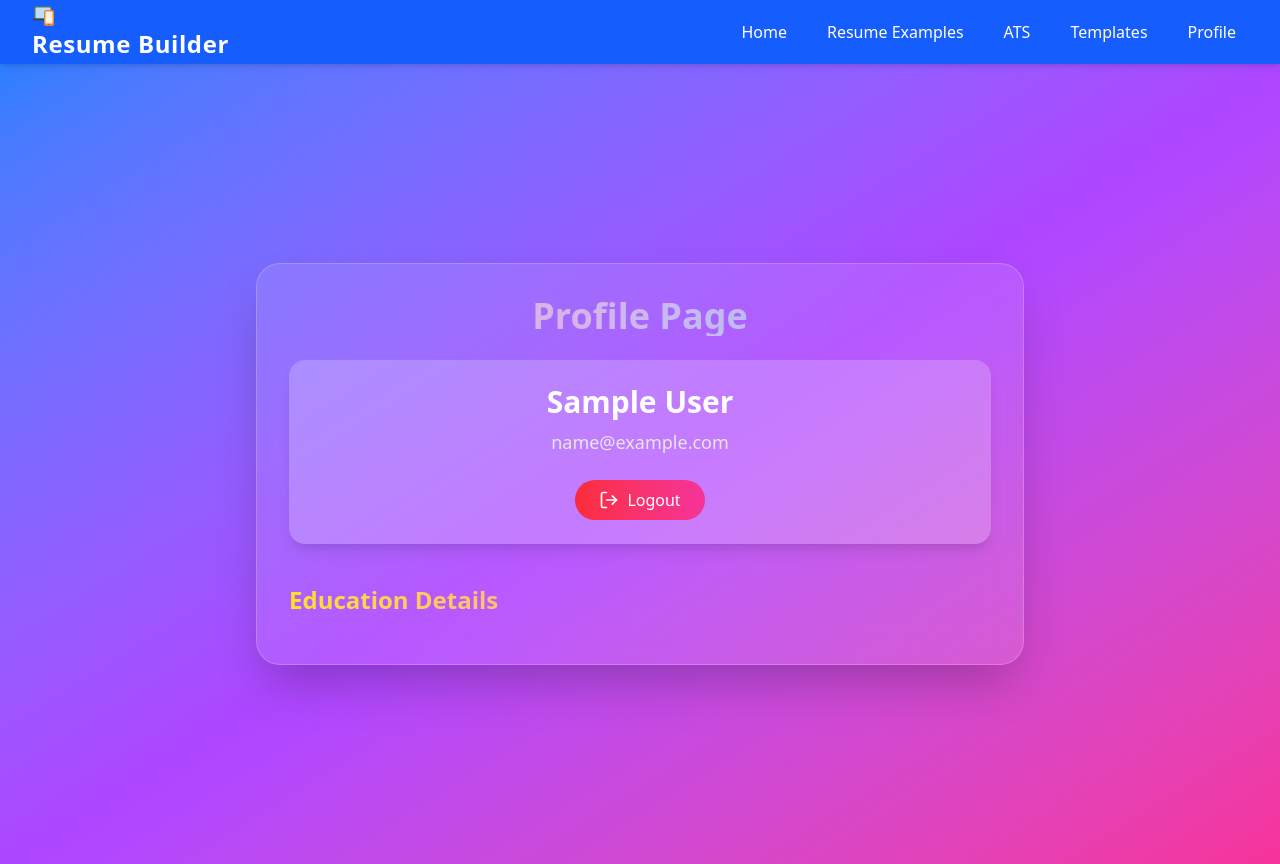
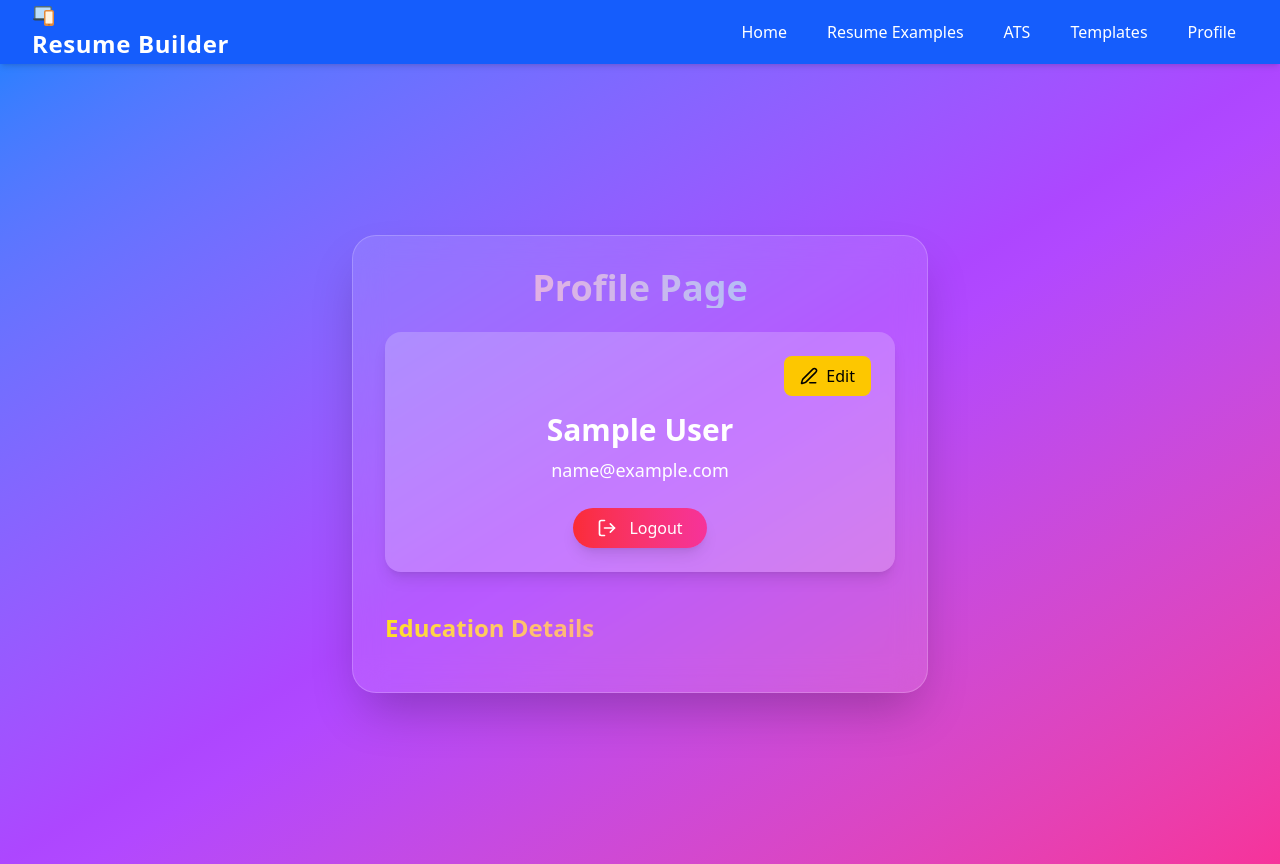
Before and after one commit to shubh-gupta145/Resume-Craft, a React (Vite) app in the folder Resume craft/frontend/: page /profile in a window 1280 px wide. Built offline with nearby package versions, Linux system fonts and the light colour scheme; sample sign-in values are in the browser's storage.

Commit message:
all buttons are clickable and profile page updated

```diff
--- a/Resume craft/frontend/src/components/Home Subcomponent/Atsfeatures.jsx
+++ b/Resume craft/frontend/src/components/Home Subcomponent/Atsfeatures.jsx
@@ -1,5 +1,6 @@
 import { motion } from "framer-motion";
 import { ShieldCheck, FileText, Rocket } from "lucide-react";
+import { Link } from "react-router-dom";
 
 export default function AtsSection() {
   return (
@@ -22,10 +23,12 @@ export default function AtsSection() {
             Our AI-powered resume templates are tested to pass all major ATS
             scanners. Focus on content, we’ll handle the formatting.
           </p>
-
-          <button className="bg-white text-[rgb(217,26,118)] font-semibold px-6 py-3 rounded-lg shadow-md hover:bg-gray-100 transition-all duration-300">
+           <Link to="/ats">
+           <button className="bg-white text-[rgb(217,26,118)] font-semibold px-6 py-3 rounded-lg shadow-md hover:bg-gray-100 transition-all duration-300">
             Build an ATS-Friendly Resume
           </button>
+          </Link>
+
         </motion.div>
 
         {/* Right Feature Cards */}
--- a/Resume craft/frontend/src/components/Home Subcomponent/Grammerchecksection.jsx
+++ b/Resume craft/frontend/src/components/Home Subcomponent/Grammerchecksection.jsx
@@ -41,7 +41,7 @@ export default function GrammarCheckSection() {
       >
         <div className="relative bg-white rounded-2xl shadow-xl p-6 max-w-xs md:max-w-sm">
           <img
-            src="\grammer.jpg" // replace with your image
+            src="\grammer.jpg"
             alt="Profile Preview"
             className="rounded-full w-32 h-32 mx-auto mb-4 border-4 border-pink-400"
           />
--- a/Resume craft/frontend/src/components/Main components/Mainprofile.jsx
+++ b/Resume craft/frontend/src/components/Main components/Mainprofile.jsx
@@ -1,39 +1,59 @@
-import React from "react";
+import React, { useState } from "react";
 import { motion } from "framer-motion";
-import { LogOut } from "lucide-react";
+import { LogOut, Edit3, Save } from "lucide-react";
 import { useNavigate } from "react-router-dom";
 
 const ProfilePage = () => {
   const navigate = useNavigate();
 
-  // ✅ Read user details from localStorage
-  const user = JSON.parse(localStorage.getItem("user")) || {
+  // Read old saved user
+  const storedUser = JSON.parse(localStorage.getItem("user")) || {
     name: "Guest User",
     email: "guest@example.com",
+    password: "",
     education: [],
   };
 
-  // ✅ Logout (remove token + user + redirect to login page)
+  const [user, setUser] = useState(storedUser);
+  const [editMode, setEditMode] = useState(false);
+
+  // Temp values during editing
+  const [formData, setFormData] = useState({
+    name: user.name,
+    email: user.email,
+    password: user.password,
+  });
+
+  // Logout
   const handleLogout = () => {
     localStorage.removeItem("token");
+    navigate("/");
+  };
 
-    navigate("/"); // redirect to home page
+  // Save profile changes
+  const handleSave = () => {
+    const updatedUser = { ...user, ...formData };
+    setUser(updatedUser);
+    localStorage.setItem("user", JSON.stringify(updatedUser));
+
+    setEditMode(false);
   };
 
   return (
-    <div className="min-h-screen bg-gradient-to-br from-blue-500 via-purple-500 to-pink-500 flex items-center justify-center py-10 px-4">
+    <div className="min-h-screen bg-gradient-to-br from-blue-500 via-purple-500 to-pink-500 flex items-center justify-center py-10 px-4 text-white">
+
       <motion.div
         initial={{ opacity: 0, y: 50 }}
         animate={{ opacity: 1, y: 0 }}
         transition={{ duration: 1 }}
-        className="bg-white/10 backdrop-blur-lg border border-white/20 rounded-3xl shadow-2xl p-8 w-full max-w-3xl text-center text-white"
+        className="bg-white/10 backdrop-blur-lg border border-white/20 rounded-3xl shadow-2xl p-8 w-full max-w-xl text-center"
       >
+
         {/* Header */}
         <motion.h1
           initial={{ opacity: 0, y: -30 }}
           animate={{ opacity: 1, y: 0 }}
-          transition={{ duration: 1, delay: 0.3 }}
-          className="text-4xl font-bold mb-6 text-transparent bg-clip-text bg-gradient-to-r from-pink-300 to-blue-300"
+          className="text-4xl font-bold mb-6 bg-clip-text text-transparent bg-gradient-to-r from-pink-300 to-blue-300"
         >
           Profile Page
         </motion.h1>
@@ -42,28 +62,83 @@ const ProfilePage = () => {
         <motion.div
           initial={{ scale: 0.9, opacity: 0 }}
           animate={{ scale: 1, opacity: 1 }}
-          transition={{ duration: 0.8, delay: 0.5 }}
-          className="bg-white/20 p-6 rounded-2xl shadow-lg hover:shadow-pink-500/40 transition duration-500"
+          className="bg-white/20 p-6 rounded-2xl shadow-lg"
         >
-          <h2 className="text-3xl font-semibold mb-2">{user.name}</h2>
-          <p className="text-lg text-gray-200">{user.email}</p>
 
+          {/* Edit / Save Button */}
+          <div className="flex justify-end mb-4">
+            {!editMode ? (
+              <button
+                onClick={() => setEditMode(true)}
+                className="px-4 py-2 bg-yellow-400 text-black rounded-lg font-medium flex items-center gap-2"
+              >
+                <Edit3 size={18} /> Edit
+              </button>
+            ) : (
+              <button
+                onClick={handleSave}
+                className="px-4 py-2 bg-green-500 text-white rounded-lg font-medium flex items-center gap-2"
+              >
+                <Save size={18} /> Save
+              </button>
+            )}
+          </div>
+
+          {/* Show or Edit Fields */}
+          {!editMode ? (
+            <>
+              <h2 className="text-3xl font-semibold mb-2">{user.name}</h2>
+              <p className="text-lg">{user.email}</p>
+            </>
+          ) : (
+            <div className="space-y-4 text-black">
+              <input
+                type="text"
+                placeholder="Enter Name"
+                value={formData.name}
+                onChange={(e) =>
+                  setFormData({ ...formData, name: e.target.value })
+                }
+                className="w-full p-3 rounded-xl"
+              />
+
+              <input
+                type="email"
+                placeholder="Enter Email"
+                value={formData.email}
+                onChange={(e) =>
+                  setFormData({ ...formData, email: e.target.value })
+                }
+                className="w-full p-3 rounded-xl"
+              />
+
+              <input
+                type="password"
+                placeholder="Enter New Password"
+                value={formData.password}
+                onChange={(e) =>
+                  setFormData({ ...formData, password: e.target.value })
+                }
+                className="w-full p-3 rounded-xl"
+              />
+            </div>
+          )}
+
+          {/* Logout Button */}
           <motion.button
-            whileHover={{ scale: 1.1, rotate: 2 }}
-            whileTap={{ scale: 0.95 }}
+            whileHover={{ scale: 1.1 }}
             onClick={handleLogout}
-            className="mt-6 px-6 py-2 bg-gradient-to-r from-red-500 to-pink-500 rounded-full font-medium flex items-center justify-center gap-2 mx-auto hover:shadow-[0_0_20px_rgba(255,0,100,0.6)] transition"
+            className="mt-6 px-6 py-2 bg-gradient-to-r from-red-500 to-pink-500 rounded-full font-medium flex items-center justify-center gap-3 mx-auto shadow-lg"
           >
-            <LogOut className="w-5 h-5" />
-            Logout
+            <LogOut size={20} /> Logout
           </motion.button>
+
         </motion.div>
 
         {/* Education Section */}
         <motion.div
           initial={{ opacity: 0, y: 30 }}
           animate={{ opacity: 1, y: 0 }}
-          transition={{ duration: 1, delay: 0.8 }}
           className="mt-10 text-left"
         >
           <h3 className="text-2xl font-semibold mb-4 text-transparent bg-clip-text bg-gradient-to-r from-yellow-300 to-pink-400">
@@ -76,8 +151,8 @@ const ProfilePage = () => {
                 key={index}
                 initial={{ opacity: 0, x: index % 2 === 0 ? -50 : 50 }}
                 animate={{ opacity: 1, x: 0 }}
-                transition={{ duration: 0.8, delay: 1 + index * 0.2 }}
-                className="bg-white/10 border border-white/20 rounded-xl p-4 hover:scale-105 hover:bg-white/20 transition-transform duration-500"
+                transition={{ duration: 0.8, delay: 0.2 * index }}
+                className="bg-white/20 p-4 rounded-xl shadow-lg border border-white/20"
               >
                 <h4 className="text-xl font-semibold">{edu.degree}</h4>
                 <p className="text-gray-200">{edu.college}</p>
@@ -86,6 +161,7 @@ const ProfilePage = () => {
             ))}
           </div>
         </motion.div>
+
       </motion.div>
     </div>
   );
--- a/Resume craft/frontend/src/components/Main components/Resume_example.jsx
+++ b/Resume craft/frontend/src/components/Main components/Resume_example.jsx
@@ -1,5 +1,6 @@
 import { motion } from "framer-motion";
 import Footer from "../Home Subcomponent/Footer";
+import { Link } from "react-router-dom";
 
 const resumeData = [
   {
@@ -90,6 +91,8 @@ export default function ResumeExamples() {
 
       {/* Explore Templates Button */}
       <div className="flex justify-center mt-20">
+
+        <Link to="/template">
         <motion.button
           whileHover={{ scale: 1.1 }}
           whileTap={{ scale: 0.95 }}
@@ -98,6 +101,9 @@ export default function ResumeExamples() {
           Explore Templates →
         </motion.button>
 
+        </Link>
+
+
       </div>
       <Footer></Footer>
     </div>
```
Also changed, not shown: Resume craft/frontend/src/components/Main components/Home_content.jsx (+17 -2 lines), 1 other file (tests, documents, lock files or other folders).
